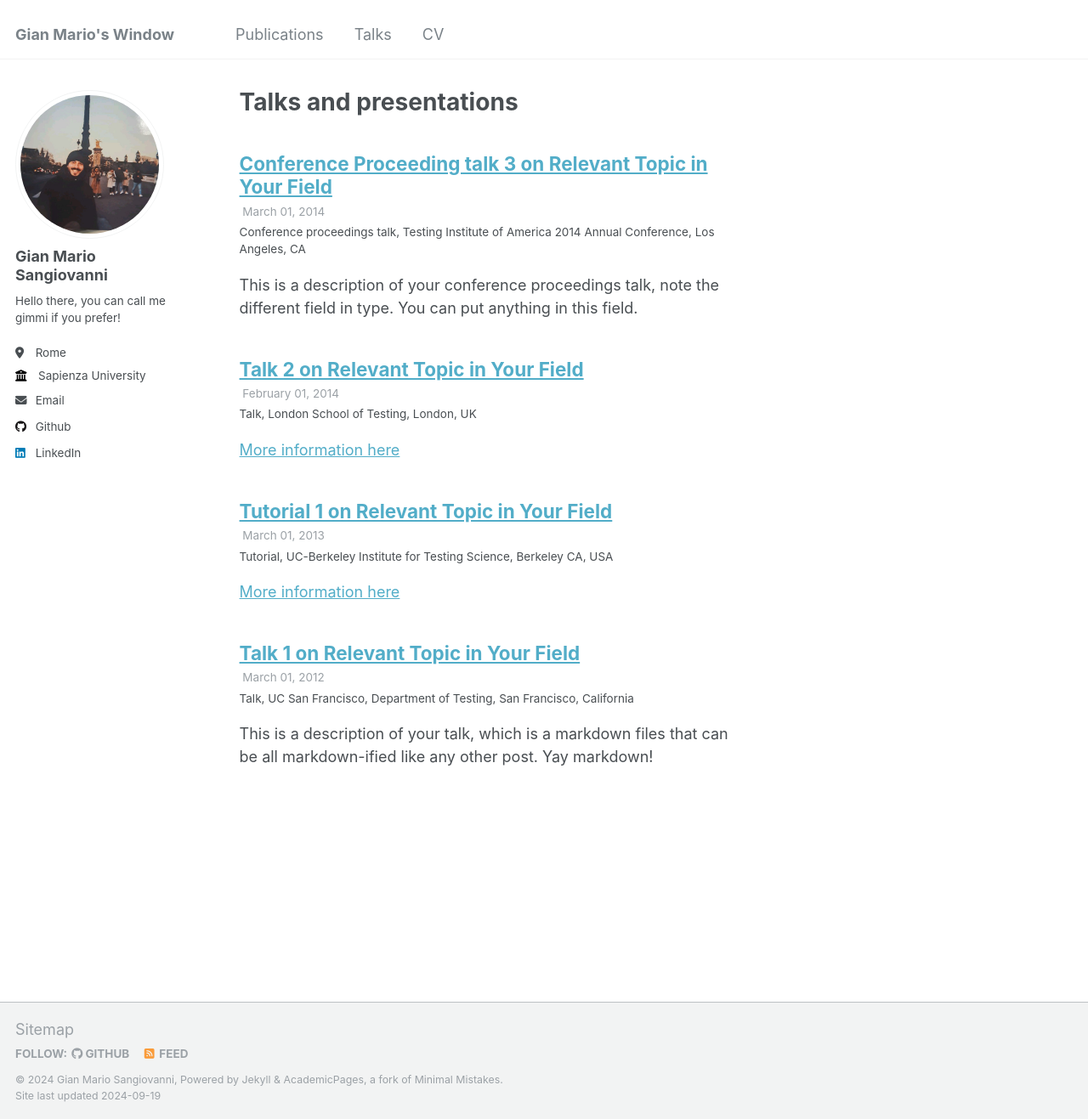
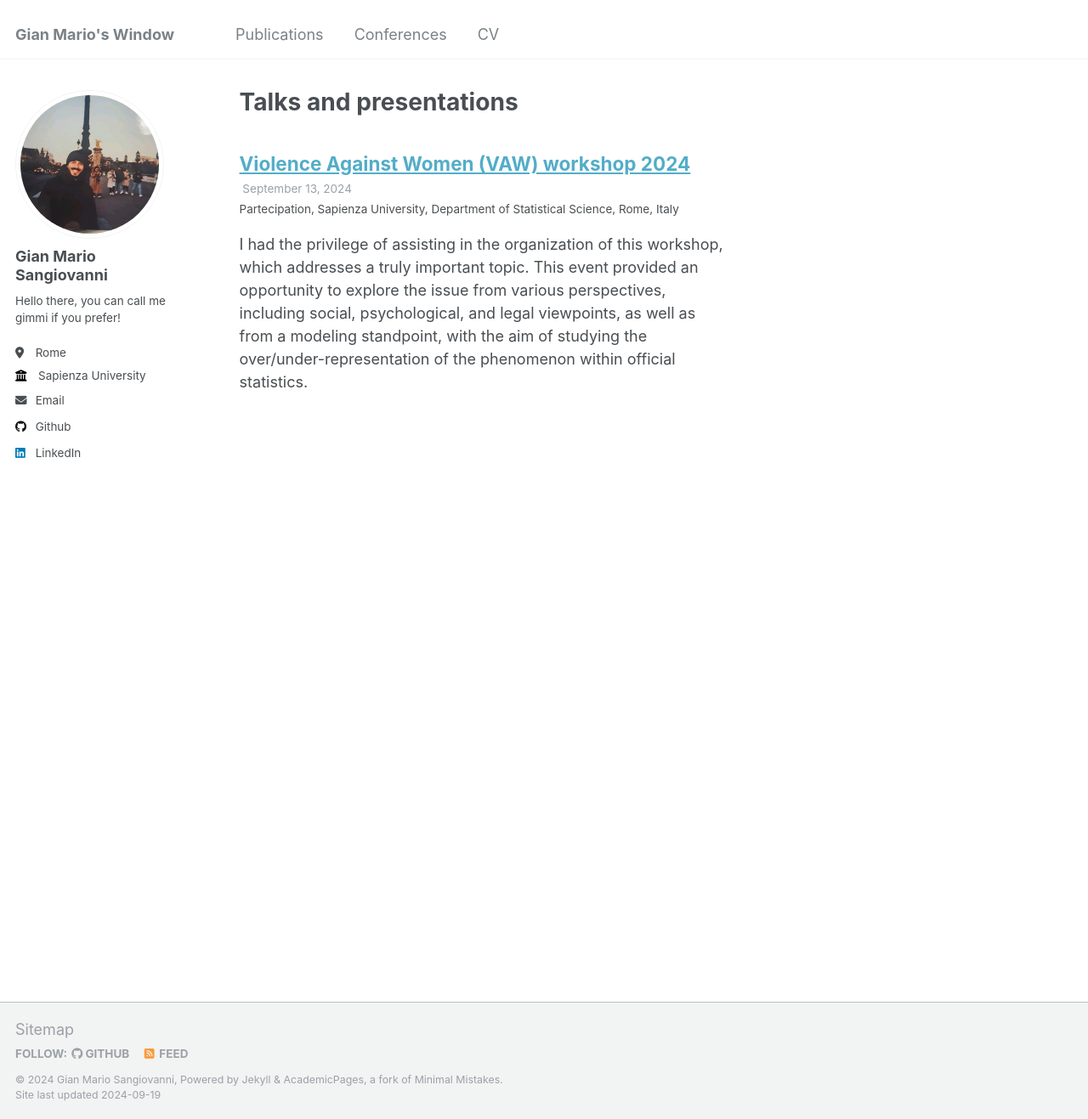
Before and after one commit to justgimmi/justgimmi.github.io, a Jekyll site: the page built from _pages/talks.html, in a window 1280 px wide and 1317 px high. Shown: the whole window at 85% size. Built offline with Jekyll 4.4.1, drawn with Linux system fonts in a browser that asks for light colours.

Commit message:
Mod of the Talks section

```diff
--- a/_data/navigation.yml
+++ b/_data/navigation.yml
@@ -8,7 +8,7 @@ main:
   - title: "Publications"
     url: /publications/
 
-  - title: "Talks"
+  - title: "Conferences"
     url: /talks/
 
   #- title: "Teaching"
--- a/_talks/2012-03-01-talk-1.md
+++ b/_talks/2012-03-01-talk-1.md
@@ -1,11 +1,13 @@
 ---
-title: "Talk 1 on Relevant Topic in Your Field"
-collection: talks
-type: "Talk"
+title: "Violence Against Women (VAW) workshop 2024 "
+collection: Workshops
+type: "Partecipation"
 permalink: /talks/2012-03-01-talk-1
-venue: "UC San Francisco, Department of Testing"
-date: 2012-03-01
-location: "San Francisco, California"
+venue: "Sapienza University, Department of Statistical Science"
+date: 2024-09-13
+location: "Rome, Italy"
 ---
 
-This is a description of your talk, which is a markdown files that can be all markdown-ified like any other post. Yay markdown!
+I had the privilege of assisting in the organization of this workshop, which addresses a truly important topic. This event provided an opportunity to explore the issue from various perspectives, including social, psychological, and legal viewpoints, as well as from a modeling standpoint, with the aim of studying the over/under-representation of the phenomenon within official statistics.
+
+[More info](https://www.dss.uniroma1.it/it/progetti/vaw)
--- a/_talks/2013-03-01-tutorial-1.md
+++ /dev/null
@@ -1,13 +0,0 @@
----
-title: "Tutorial 1 on Relevant Topic in Your Field"
-collection: talks
-type: "Tutorial"
-permalink: /talks/2013-03-01-tutorial-1
-venue: "UC-Berkeley Institute for Testing Science"
-date: 2013-03-01
-location: "Berkeley CA, USA"
----
-
-[More information here](http://exampleurl.com)
-
-This is a description of your tutorial, note the different field in type. This is a markdown files that can be all markdown-ified like any other post. Yay markdown!
--- a/_talks/2014-02-01-talk-2.md
+++ /dev/null
@@ -1,13 +0,0 @@
----
-title: "Talk 2 on Relevant Topic in Your Field"
-collection: talks
-type: "Talk"
-permalink: /talks/2014-02-01-talk-2
-venue: "London School of Testing"
-date: 2014-02-01
-location: "London, UK"
----
-
-[More information here](http://example2.com)
-
-This is a description of your talk, which is a markdown files that can be all markdown-ified like any other post. Yay markdown!
--- a/_talks/2014-03-01-talk-3.md
+++ /dev/null
@@ -1,11 +0,0 @@
----
-title: "Conference Proceeding talk 3 on Relevant Topic in Your Field"
-collection: talks
-type: "Conference proceedings talk"
-permalink: /talks/2014-03-01-talk-3
-venue: "Testing Institute of America 2014 Annual Conference"
-date: 2014-03-01
-location: "Los Angeles, CA"
----
-
-This is a description of your conference proceedings talk, note the different field in type. You can put anything in this field.
```
